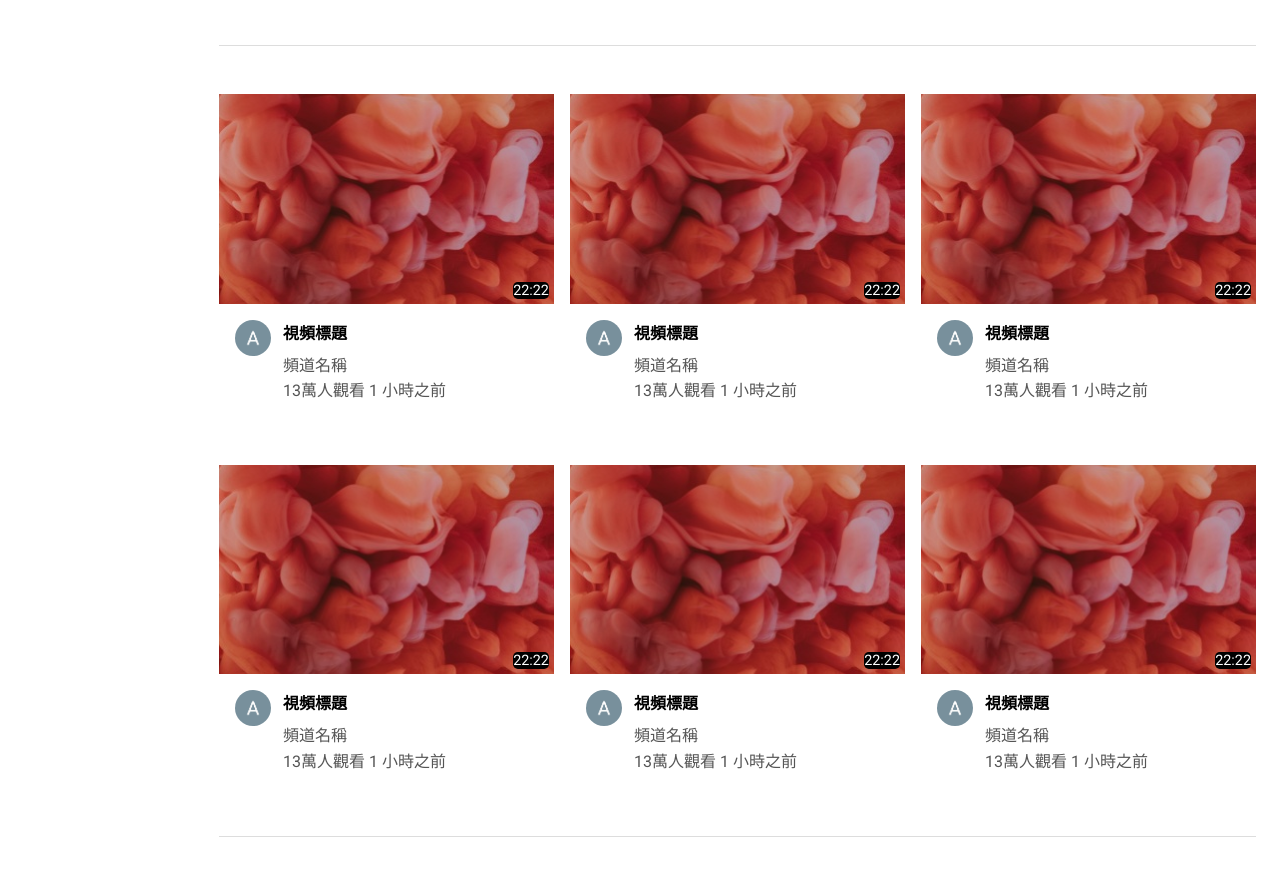
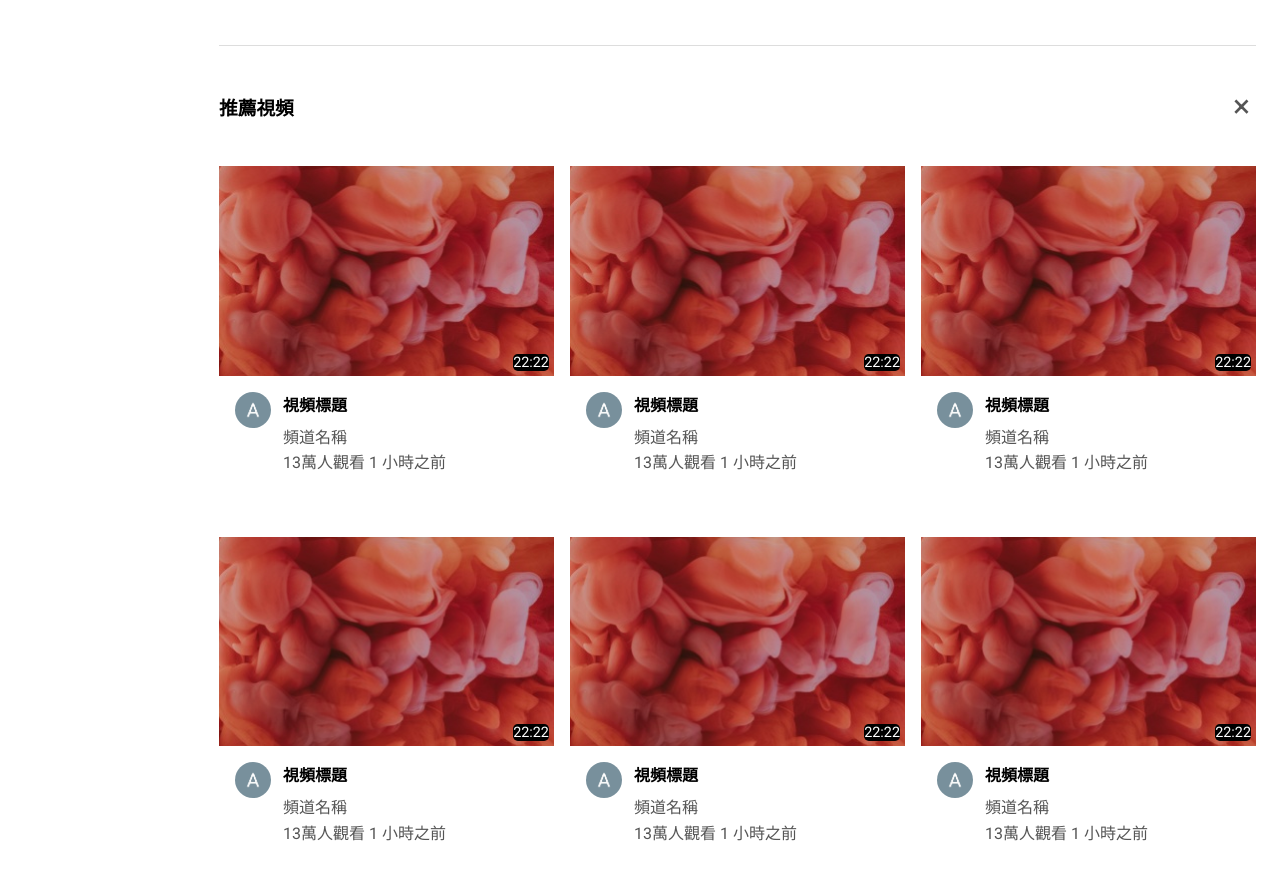
Before and after one commit to KrisTxDoG/Youtube-website-copy, a plain HTML site: page 「獨立」Youtube/index.html in a window 1280 px wide. Shown: the part 817-1697 px from the top of the page. Drawn offline with Linux system fonts and the light colour scheme.

Commit message:
Complete Youtube website copy

```diff
--- a/「獨立」Youtube/index.html
+++ b/「獨立」Youtube/index.html
@@ -151,6 +151,10 @@
                 </article>
             </section>
             <section class="video-section">
+                <h3 class="video-section-title">
+                    推薦視頻
+                    <button class="video-section-title-close" type="button">&#215;</button>
+                </h3>
                 <article class="video-container">
                     <a href="" class="thumbnail" data-duration="22:22">
                         <img src="images/video_thumbnail.jpg" alt="" class="thumbnail-image">
--- a/「獨立」Youtube/style.css
+++ b/「獨立」Youtube/style.css
@@ -211,3 +211,19 @@ body{
 .video-section:first-child{
     border:none;
 }
+
+.video-section-title{
+    display:flex;
+    grid-column: 1 / -1;
+    justify-content: space-between;
+    align-items:center;
+    margin:-0.5rem 0;
+}
+
+.video-section-title-close{
+    border:none;
+    background:none;
+    cursor:pointer;
+    color: #555;
+    font-size: 2rem;
+}
```
